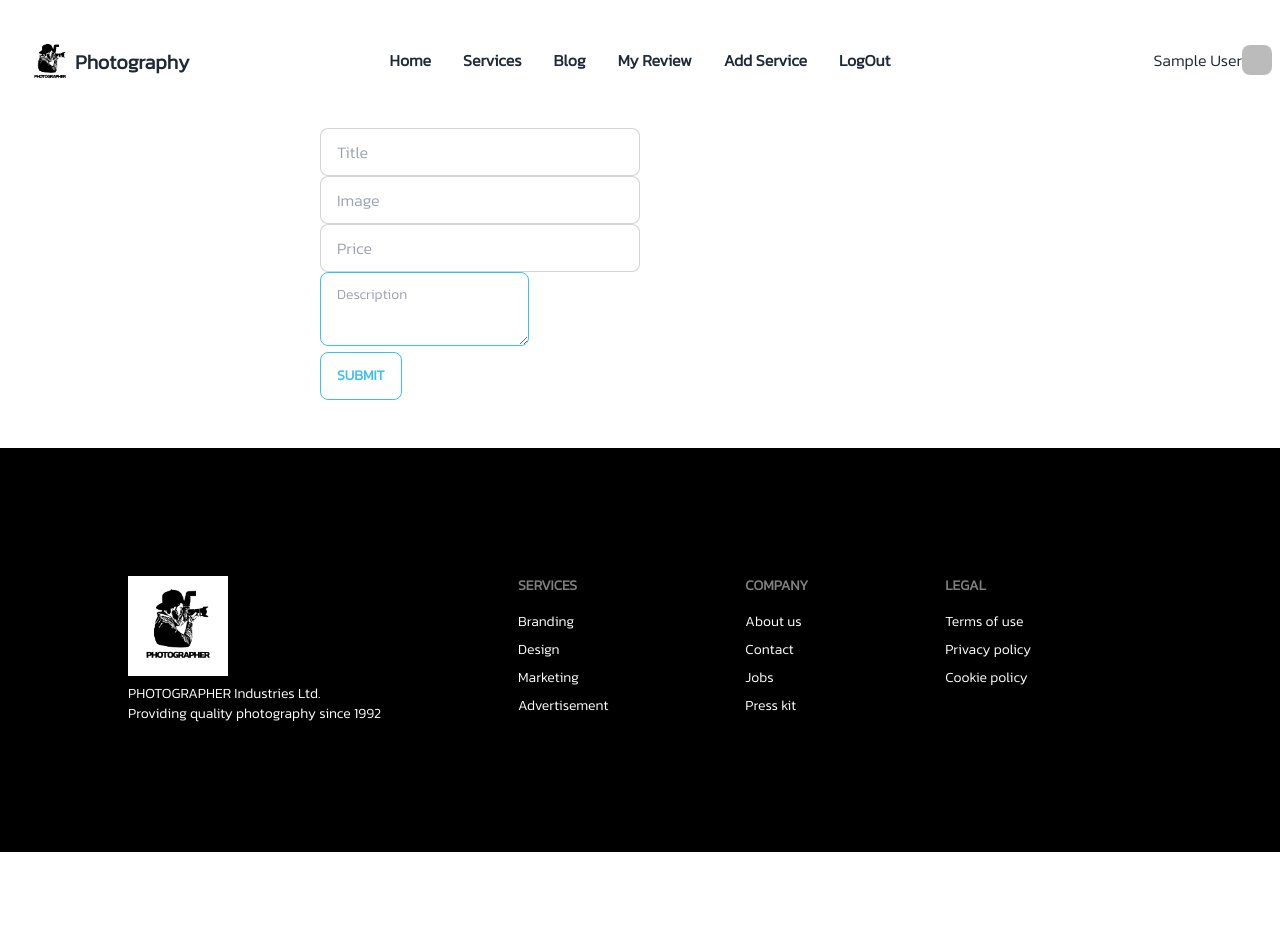
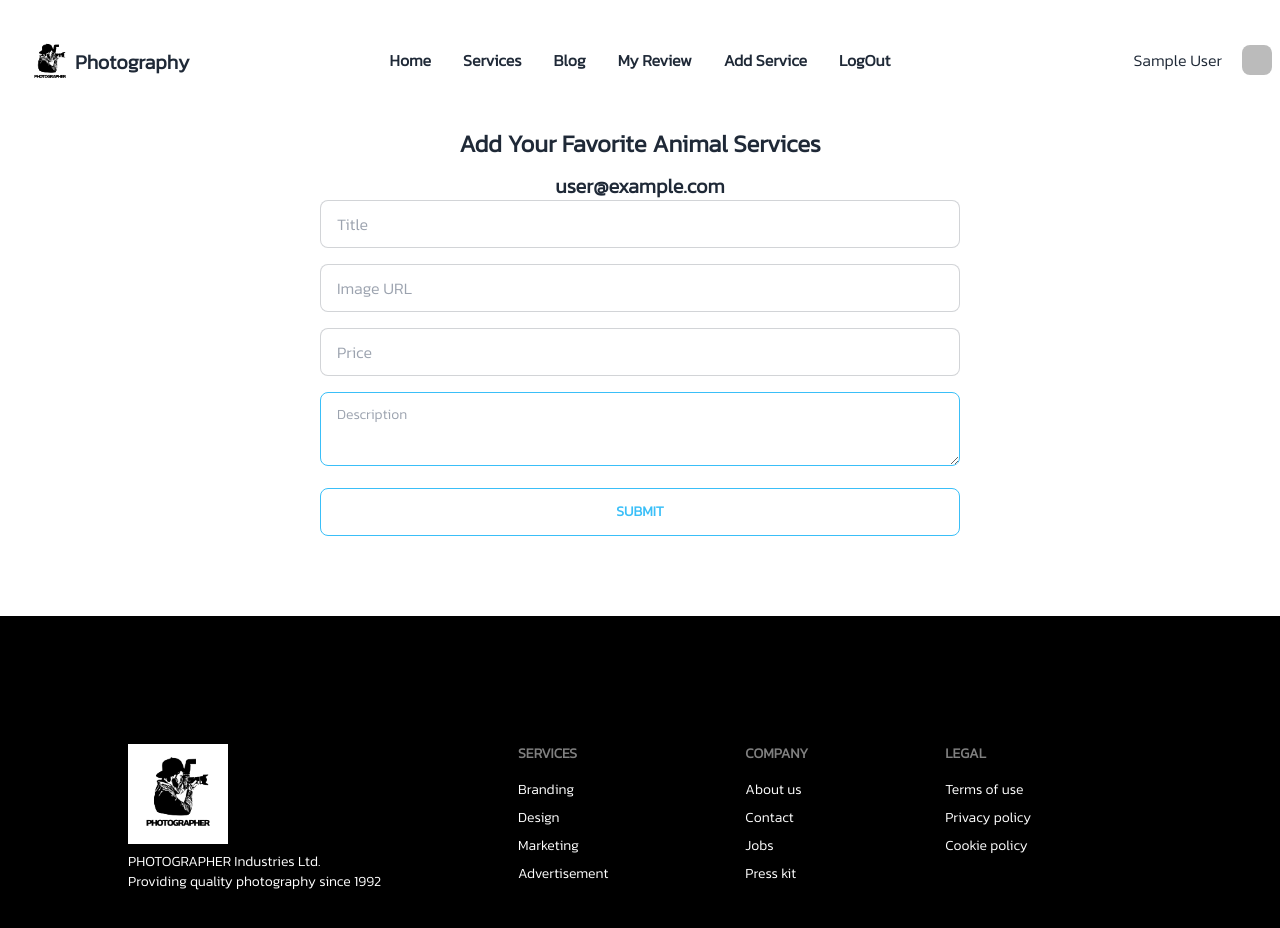
Before and after one commit to jotish80/wild-photography-client, a React (Create React App) app: page /addService in a window 1280 px wide. Shown: the top 928 px of the page. Before the commit the page ends 852 px from the top, so only its background shows below. Built offline with nearby package versions, Linux system fonts and the light colour scheme; no server answers; sample sign-in values are in the browser's storage.

Commit message:
spinner added

```diff
--- a/package.json
+++ b/package.json
@@ -10,6 +10,7 @@
     "firebase": "^9.13.0",
     "react": "^18.2.0",
     "react-dom": "^18.2.0",
+    "react-helmet": "^6.1.0",
     "react-icons": "^4.6.0",
     "react-photo-view": "^1.2.2",
     "react-router-dom": "^6.4.3",
--- a/src/Pages/AddService/AddService.js
+++ b/src/Pages/AddService/AddService.js
@@ -1,15 +1,12 @@
-
-
 
 import React, { useContext, useState } from 'react';
 import { toast, ToastContainer } from 'react-toastify';
-
 import { AuthContext } from '../../contexts/UseContext';
 
 
 
 function AddService() {
-  const {user} = useContext(AuthContext);
+    const { user } = useContext(AuthContext);
     const [title, setTitle] = useState('');
     const [img, setImg] = useState('');
     const [price, setPrice] = useState('');
@@ -22,12 +19,12 @@ function AddService() {
             headers: {
                 'content-type': 'application/json'
             },
-        body: JSON.stringify({title, img, price, description})
+            body: JSON.stringify({ title, img, price, description })
         })
             .then(res => res.json())
             .then(data => {
                 console.log(data)
-        toast('Service added successfully',{ position:'top-center'})
+                toast('Service added successfully', { position: 'top-center' })
             })
 
 
@@ -36,12 +33,14 @@ function AddService() {
         <>
 
             <form onSubmit={addNewService} className='w-1/2 mx-auto'>
+                <h1 className='text-2xl font-bold text-center mb-3'>Add Your Favorite Animal Services</h1>
+                <p className='text-xl font-semibold text-center'>{user.email}</p>
                 <ToastContainer />
-        <input onChange={(e)=>setTitle(e.target.value)} type="text" placeholder="Title" className="input input-bordered w-full max-w-xs" /> <br />
-        <input onChange={(e) =>setImg(e.target.value)} type="text" placeholder="Image" className="input input-bordered w-full max-w-xs" /> <br />
-        <input onChange={(e) =>setPrice(e.target.value)} type="number" placeholder="Price" className="input input-bordered w-full max-w-xs" /> <br />
-        <textarea onChange={(e) =>setDescription(e.target.value)} className="textarea textarea-info" placeholder="Description"></textarea> <br />
-        <button className="btn btn-outline btn-info ">Submit</button>
+                <input onChange={(e) => setTitle(e.target.value)} type="text" placeholder="Title" className="input input-bordered w-full mb-4" /> <br />
+                <input onChange={(e) => setImg(e.target.value)} type="text" placeholder="Image URL" className="input input-bordered w-full mb-4" /> <br />
+                <input onChange={(e) => setPrice(e.target.value)} type="number" placeholder="Price" className="input input-bordered w-full mb-4" /> <br />
+                <textarea onChange={(e) => setDescription(e.target.value)} className="textarea textarea-info w-full mb-4" placeholder="Description"></textarea> <br />
+                <button className="btn btn-outline btn-info w-full mb-8">Submit</button>
             </form>
 
         </>
--- a/src/Pages/Home/Login/Login.js
+++ b/src/Pages/Home/Login/Login.js
@@ -15,7 +15,7 @@ const Login = () => {
     const [error, setError] = useState('');
     const location = useLocation();
 
-    let from = location.state?.from?.pathname || '/header';
+    let from = location.state?.from?.pathname || '/';
 
      const handleGoogleSignIn = () => {
         providerLogin(googleProvider)
--- a/src/Pages/Reviews/MyReviews.js
+++ b/src/Pages/Reviews/MyReviews.js
@@ -13,17 +13,17 @@ const MyReviews = () => {
             .then(data => setReviews(data))
     }, [user?.email]);
 
-        const handleDelete = id =>{
+    const handleDelete = id => {
         const proceed = window.confirm('Are you sure, you want to cancel this order');
-        if(proceed){
+        if (proceed) {
             fetch(`http://localhost:5000/reviews/${id}`, {
                 method: 'DELETE'
             })
                 .then(res => res.json())
                 .then(data => {
                     console.log(data);
-                if (data.deletedCount > 0){
-                    toast('deleted successfully',{ position:'top-center'});
+                    if (data.deletedCount > 0) {
+                        toast('deleted successfully', { position: 'top-center' });
                         const remaining = reviews.filter(odr => odr._id !== id);
                         setReviews(remaining);
                     }
@@ -31,27 +31,7 @@ const MyReviews = () => {
         }
     }
 
-     const handleStatusUpdate = id => {
-        fetch(`http://localhost:5000/reviews/${id}`, {
-            method: 'PATCH',
-            headers: {
-                'content-type': 'application/json'
-            },
-            body: JSON.stringify({status: 'Approved'})
-        })
-        .then(res => res.json())
-        .then(data => {
-            console.log(data);
-            if(data.modifiedCount > 0) {
-                const remaining = reviews.filter(odr => odr._id !== id);
-                const approving = reviews.find(odr => odr._id === id);
-                approving.status = 'Approved'
 
-                const newOrders = [approving, ...remaining];
-                setReviews(newOrders);
-            }
-        })
-    }
     return (
         <div>
 
@@ -61,7 +41,8 @@ const MyReviews = () => {
                         <tr>
                             <th>
                             </th>
-                            <th>Reviews</th>
+                            <th>{user?.email}</th>
+                            <th>Modify</th>
                             <th>Action</th>
                             <th></th>
                         </tr>
@@ -72,7 +53,7 @@ const MyReviews = () => {
                                 key={review._id}
                                 review={review}
                                 handleDelete={handleDelete}
-                                handleStatusUpdate={handleStatusUpdate}
+                            // handleStatusUpdate={handleStatusUpdate}
                             ></ReviewRow>)
                         }
                     </tbody>
--- a/src/Pages/Services/ServiceCard.js
+++ b/src/Pages/Services/ServiceCard.js
@@ -3,8 +3,8 @@ import { Link } from 'react-router-dom';
 import 'react-photo-view/dist/react-photo-view.css';
 import { PhotoProvider, PhotoView } from 'react-photo-view';
 
-const ServiceCard = ({service}) => {
-    const {_id, img, price, title, description} = service;
+const ServiceCard = ({ service }) => {
+  const { _id, img, price, title, description } = service;
   return (
     <div className="card card-compact w-96 bg-base-100 shadow-xl">
       <PhotoProvider>
--- a/src/Pages/Services/ServiceDetails.js
+++ b/src/Pages/Services/ServiceDetails.js
@@ -53,16 +53,13 @@ const ServiceDetails = () => {
 
      }
 
-
-
-
     return (
         <div className='flex justify-around align-center my-5 mx-auto gap-5 flex-col lg:flex-row'>
             <div className='w-2/4'>
                 <div>
-                <h1 className='text-3xl font-bold'>All Reviews</h1>
+                <h1 className='text-3xl font-bold mb-5'>All Reviews</h1>
                 {
-                    review.map(rev => <div rev={rev}>
+                    review.map(rev => <div className='mb-5' rev={rev}>
                             <h1 className='text-xl font-semibold'>{rev.name}</h1>
                             <p className=' font-semibold'>{rev.details}</p>
                     </div>)
@@ -81,7 +78,7 @@ const ServiceDetails = () => {
                 <textarea name="message" className="textarea textarea-bordered h-24 w-full mt-4" placeholder="Your Review" required></textarea>
                 <input className='btn mt-4' type="submit" value="Place Your Review" />
                 <Link to="/reviews" >
-                    <button className="btn btn-warning ml-5 ">Please log in to see your review</button>
+                    <button className="btn btn-warning ml-5 ">Please login to see your review</button>
                 </Link>
             </form>
                 {
--- a/src/Pages/Services/Services.js
+++ b/src/Pages/Services/Services.js
@@ -1,14 +1,17 @@
 import React, { useEffect, useState } from 'react';
-import { Link } from 'react-router-dom';
 import ServiceCard from './ServiceCard';
 
 
 const Services = () => {
-     const [services, setServices] = useState([]);
-    useEffect( () =>{
+
+    const [services, setServices] = useState([]);
+
+    useEffect(() => {
         fetch(`http://localhost:5000/services`)
-        .then(res =>res.json())
-        .then(data => setServices(data))
+            .then(res => res.json())
+            .then(data => {
+                setServices(data)
+            })
     }, [])
     return (
         <div>
--- a/src/Pages/Shared/Header.js
+++ b/src/Pages/Shared/Header.js
@@ -64,7 +64,7 @@ const Header = () => {
 
                 {user?.photoURL ?
                     <>
-                                <p>{user.displayName}</p>
+                        <p className='mr-5'>{user?.displayName}</p>
                         <img className='rounded-lg' style={{ height: '30px' }} src={user.photoURL} alt="" />
 
                     </>
--- a/src/Router/Routes/Routes.js
+++ b/src/Router/Routes/Routes.js
@@ -37,7 +37,7 @@ const router = createBrowserRouter([
             {
                 path: '/services/:id',
                 element: <ServiceDetails />,
-                loader: ({params}) => fetch(`http://localhost:5000/services/${params.id}`)
+                loader: ({ params }) => fetch(`http://localhost:5000/services/${params.id}`)
 
             },
             {
@@ -53,7 +53,7 @@ const router = createBrowserRouter([
                 element: <PrivateRoute><AddService /></PrivateRoute>
             },
             {
-                path:'*',
+                path: '*',
                 element: <NotFound />
             }
         ]
```
Also changed, not shown: src/Pages/Reviews/ReviewRow.js (+18 -17 lines), src/contexts/UseContext.js (+6 -6 lines), src/Pages/Blog/Blog.js (indentation only), 1 other file (tests, documents, lock files or other folders). Lines whose indentation alone changed are shown as unchanged.
